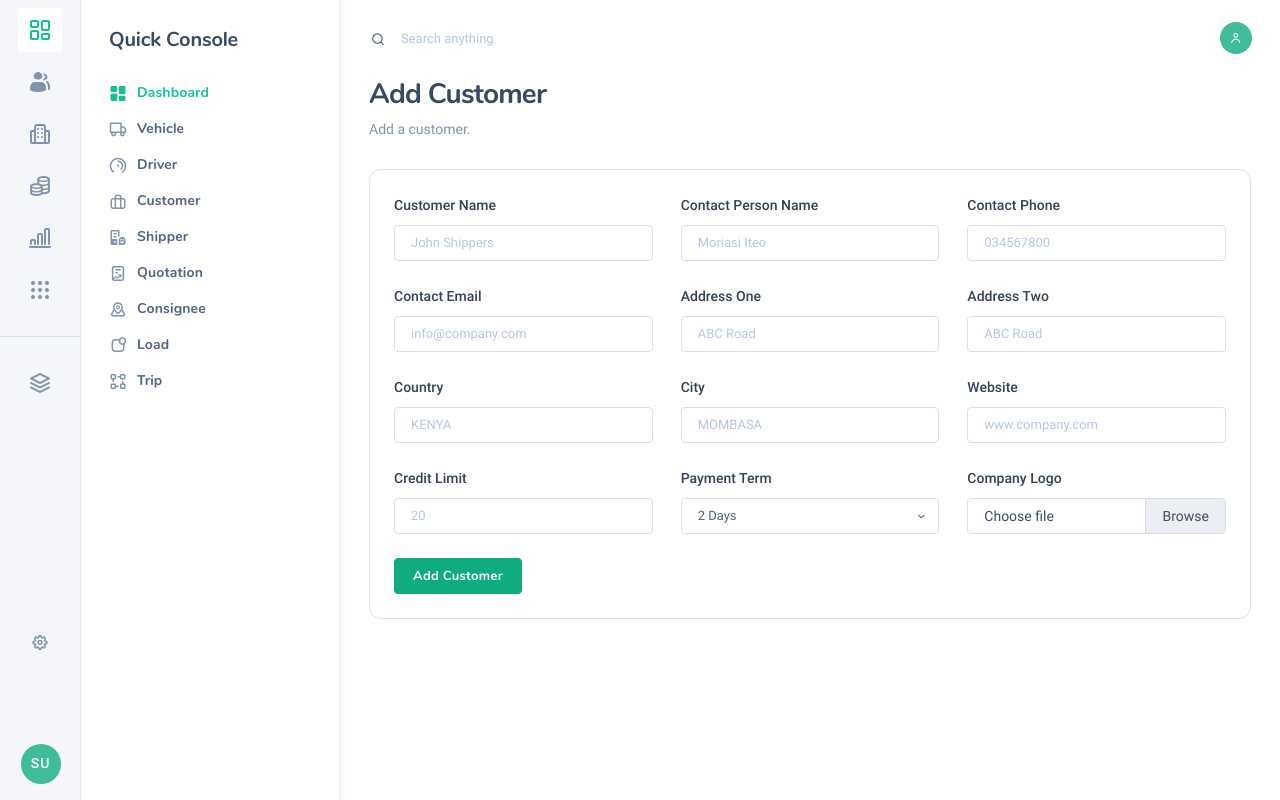
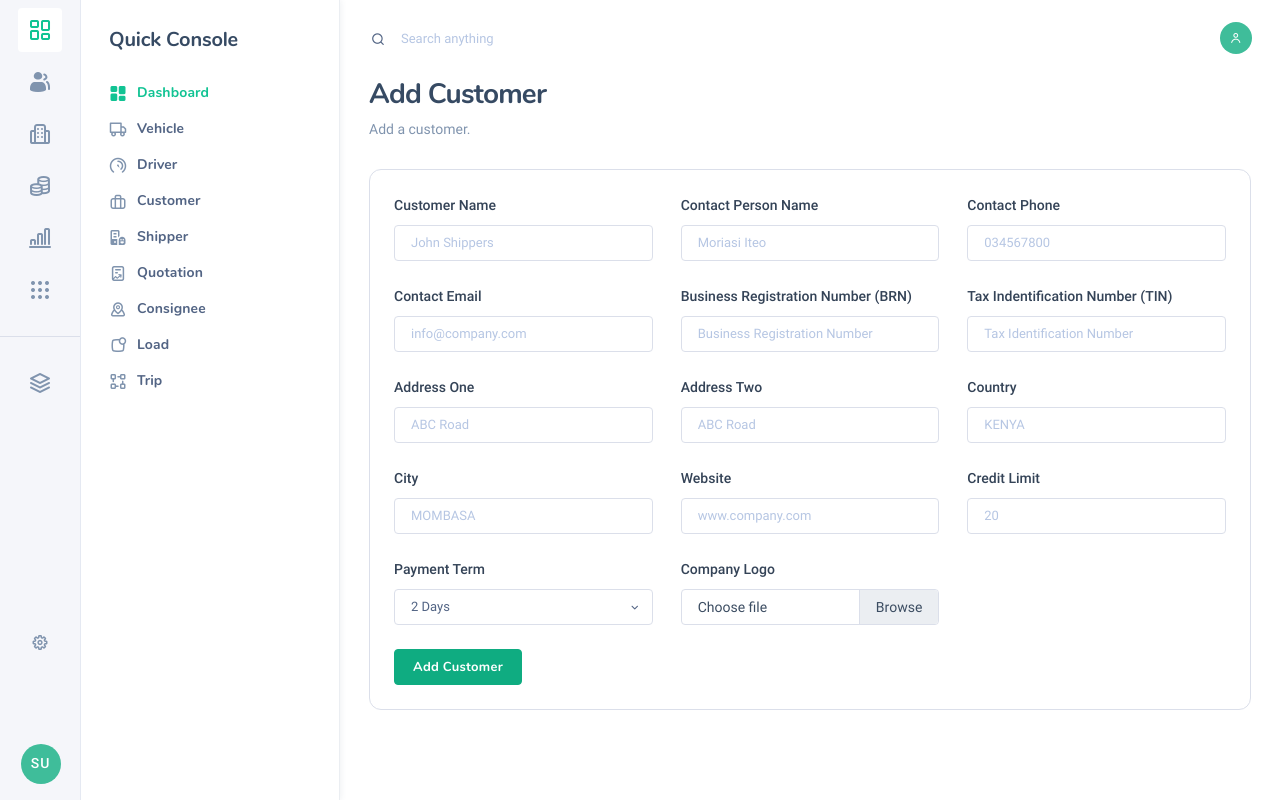
Before and after one commit to mirera/truckman, a Django app: page /trip/add_customer in a window 1280 px wide. Run offline with Django 4.2, Linux system fonts and the light colour scheme; the visitor is signed in with stand-in values (Sample User, id 1); data that the repository does not hold is empty; parts of the project's set-up code (start-up, migrations or seed data) failed here and were passed over; some libraries are stand-ins or nearby versions; some web fonts are replaced.

Commit message:
TIN and BRN fiels added to the customer

```diff
--- a/trip/forms.py
+++ b/trip/forms.py
@@ -162,6 +162,9 @@ class CustomerForm(forms.ModelForm):
                 'credit_limit': forms.NumberInput(attrs={'class': 'form-control', 'placeholder':'20'}),
                 'payment_term': forms.Select(attrs={'class': 'form-select js-select2'}),
                 'logo': forms.FileInput(attrs={'class': 'form-file-input', 'id': 'customFile'}),
+                'tin': forms.TextInput(attrs={'class': 'form-control', 'placeholder':'Tax Identification Number'}),
+                'brn': forms.TextInput(attrs={'class': 'form-control', 'placeholder':'Business Registration Number'}),
+
             }
 
 #---------------------------------- Consignee forms ------------------------------------------
@@ -462,4 +465,4 @@ class TripIncidentForm(forms.ModelForm):
                 'vehicle': forms.Select(attrs={'class': 'form-select js-select2', 'id':'vehicleSelect'}),
                 'description': forms.Textarea(attrs={'class': 'form-control', 'placeholder':'Describe the incident here..'}),
                 #'time_happened': forms.DateInput(attrs={'class': 'form-control  date-picker time-picker', 'data-date-format':'yyyy-mm-dd', 'placeholder':'yyyy-mm-dd'}),
-            }
+         }
--- a/trip/models.py
+++ b/trip/models.py
@@ -175,6 +175,8 @@ class Customer(models.Model):
     credit_limit = models.IntegerField(null=True)
     date_added = models.DateTimeField(auto_now_add=True)
     logo = models.ImageField(upload_to='customer_logo/', null=True, blank=True)
+    tin = models.CharField(max_length=150, null=True, blank=True) #Tax Identification Number
+    brn = models.CharField(max_length=150, null=True, blank=True) #Business registration number
 
     #generate customer_id
     def save(self, *args, **kwargs):
--- a/trip/templates/trip/customer/add-customer.html
+++ b/trip/templates/trip/customer/add-customer.html
@@ -55,6 +55,22 @@
                                             <label class="form-label">Contact Email</label>
                                             <div class="form-control-wrap">
                                                 {{ form.email }}
+                                            </div>
+                                        </div>
+                                    </div><!--col-->
+                                    <div class="col-xxl-3 col-md-4">
+                                        <div class="form-group">
+                                            <label class="form-label">Business Registration Number (BRN)</label>
+                                            <div class="form-control-wrap">
+                                                {{ form.brn }}
+                                            </div>
+                                        </div>
+                                    </div><!--col-->
+                                    <div class="col-xxl-3 col-md-4">
+                                        <div class="form-group">
+                                            <label class="form-label">Tax Indentification Number (TIN)</label>
+                                            <div class="form-control-wrap">
+                                                {{ form.tin }}
                                             </div>
                                         </div>
                                     </div><!--col-->
--- a/trip/views.py
+++ b/trip/views.py
@@ -589,6 +589,8 @@ def add_customer(request):
             credit_limit = request.POST.get('credit_limit'),
             payment_term = request.POST.get('payment_term'),
             logo = request.FILES.get('logo'),
+            tin = request.POST.get('tin'),
+            brn = request.POST.get('brn'),
         )
 
         messages.success(request, f'Customer was added successfully.')
@@ -620,6 +622,8 @@ def add_customer_modal(request):
             credit_limit = request.POST.get('credit_limit'),
             payment_term = request.POST.get('payment_term'),
             logo = request.FILES.get('logo'),
+            tin = request.POST.get('tin'),
+            brn = request.POST.get('brn'),
         )
         return JsonResponse({'success': True, 'customer': {'id': customer.id, 'name': customer.name}})
     else:
@@ -646,6 +650,8 @@ def update_customer(request, pk):
         customer.website = request.POST.get('website')
         customer.credit_limit = request.POST.get('credit_limit')
         customer.payment_term = request.POST.get('payment_term')
+        customer.tin = request.POST.get('tin')
+        customer.brn = request.POST.get('brn')
 
         # Check if new images/files are provided
         if request.FILES.get('logo'):
@@ -669,6 +675,8 @@ def update_customer(request, pk):
             'website': customer.website,
             'credit_limit': customer.credit_limit,
             'payment_term': customer.payment_term,
+            'tin':customer.tin,
+            'brn':customer.brn
         }
 
         form = CustomerForm(initial=form_data)
--- a/truckman/settings.py
+++ b/truckman/settings.py
@@ -143,7 +143,7 @@ AUTH_USER_MODEL = 'authentication.CustomUser'
 STATIC_URL = 'static/'
 
 #for production aws/digital oceans etct
-
+'''
 STATIC_URL = '/static/' #changed this
 STATIC_ROOT = os.path.join(BASE_DIR, 'static')
 '''
@@ -152,7 +152,7 @@ STATIC_URL = '/static/'
 STATICFILES_DIRS = [
     BASE_DIR / 'static'
 ]
-'''
+
 # Default primary key field type
 # https://docs.djangoproject.com/en/4.0/ref/settings/#default-auto-field
 
--- a/truckman/tasks.py
+++ b/truckman/tasks.py
@@ -60,8 +60,8 @@ def send_driver_sms_url_task():
             trip_id = str(trip.id)
             url = reverse('add_register_entry', args=[trip_id])
             #current_site = Site.objects.get_current()
-            #domain = settings.DEVELOPMENT_DOMAIN
-            domain = settings.PRODUCTION_DOMAIN #change this when pushing to production server
+            domain = settings.DEVELOPMENT_DOMAIN
+            #domain = settings.PRODUCTION_DOMAIN #change this when pushing to production server
             full_url = f"{domain}{url}"
 
             ready_url = shorten_url(full_url) #append the trip.id to url
```
Also changed, not shown: trip/templates/trip/customer/update-customer.html (+16 -0 lines), trip/templates/trip/estimate/add-estimate.html (+16 -0 lines), trip/migrations/0024_alter_tripincident_options_customer_brn_customer_tin.py (added).
